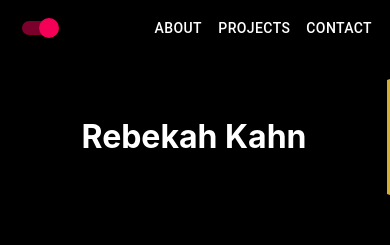
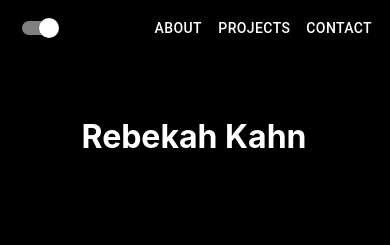
Before and after one commit to rebekahkahn/portfolio-website, a React (Create React App) app: page / in a window 390 px wide. Shown: the top 245 px of the page. Built offline with nearby package versions, Linux system fonts and the light colour scheme.

Commit message:
switch toggles its color; media query for gold border

```diff
--- a/package.json
+++ b/package.json
@@ -9,6 +9,7 @@
     "@testing-library/react": "^11.1.0",
     "@testing-library/user-event": "^12.1.10",
     "font-awesome": "4.7.0",
+    "json2mq": "^0.2.0",
     "react": "^17.0.1",
     "react-dom": "^17.0.1",
     "react-scripts": "4.0.2",
--- a/src/components/AboutComponent.js
+++ b/src/components/AboutComponent.js
@@ -5,6 +5,7 @@ import Grid from "@material-ui/core/Grid";
 
 function About() {
   const classes = useStyles();
+
   return (
     <div className={classes.root}>
       <Grid container className={classes.container}>
@@ -57,7 +58,12 @@ const useStyles = makeStyles((theme) => ({
     textAlign: "center",
     backgroundColor: "black",
     color: "white",
-    borderRight: "3px solid #D4AF37",
+    [theme.breakpoints.up("sm")]: {
+      borderRight: "3px solid #D4AF37",
+    },
+    [theme.breakpoints.down("xs")]: {
+      borderRight: "3px solid black",
+    },
   },
   roles: {
     textAlign: "left",
--- a/src/components/HeaderComponent.js
+++ b/src/components/HeaderComponent.js
@@ -1,5 +1,5 @@
 import React from "react";
-import { makeStyles } from "@material-ui/core/styles";
+import { makeStyles, withStyles } from "@material-ui/core/styles";
 import AppBar from "@material-ui/core/AppBar";
 import Toolbar from "@material-ui/core/Toolbar";
 import Button from "@material-ui/core/Button";
@@ -16,12 +16,27 @@ function Header() {
     setState({ ...state, [e.target.name]: e.target.checked });
   };
 
+  const PurpleSwitch = withStyles({
+    switchBase: {
+      color: "white",
+      "&$checked": {
+        color: "white",
+      },
+      color: "black",
+      "&$checked + $track": {
+        backgroundColor: "white",
+      },
+    },
+    checked: {},
+    track: {},
+  })(Switch);
+
   return (
     <div className={classes.root}>
       <AppBar position="static" className={classes.appbarColor}>
         <Toolbar>
           <div className={classes.switch}>
-            <Switch
+            <PurpleSwitch
               checked={state.checkedA}
               onChange={handleChange}
               name="checkedA"
```
Also changed, not shown: 2 other files (tests, documents, lock files or other folders).
